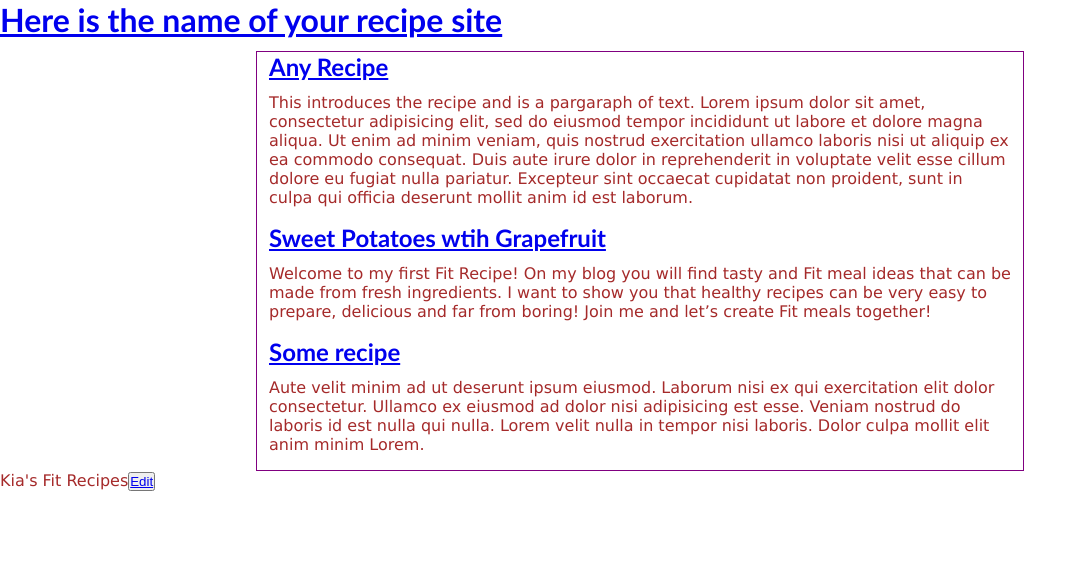
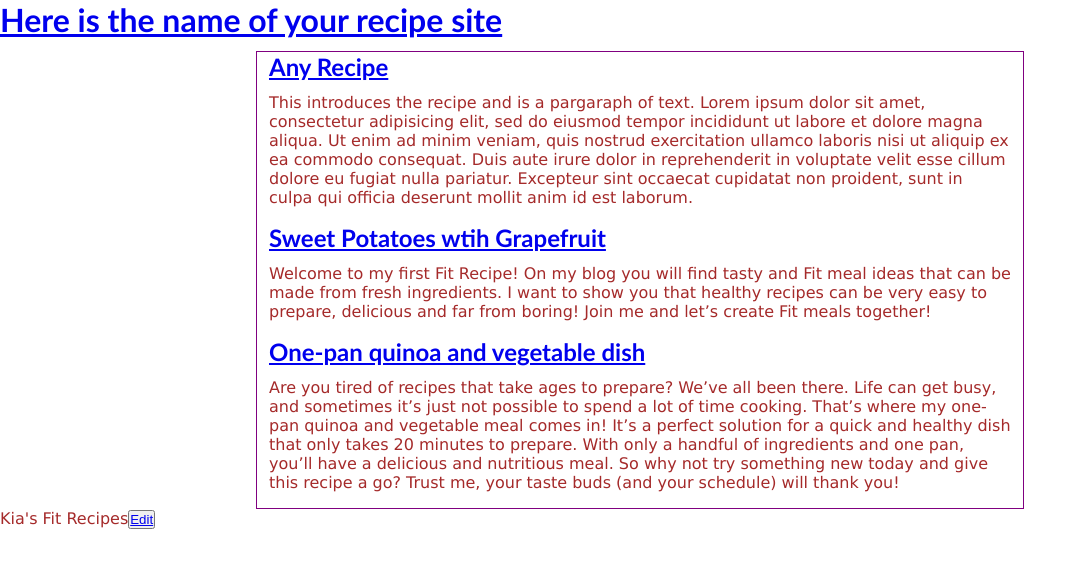
Before and after one commit to kaiablk/FitBook, a Jekyll site: the page built from pages/recipelisting.md, in a window 1280 px wide. Shown: the top 568 px of the page, without its empty margins (0-1087 px from the left). Built offline with Jekyll 4.4.1, drawn with Linux system fonts in a browser that asks for light colours.

Commit message:
Update Recipe “recipe1”

```diff
--- a/_recipes/recipe1.md
+++ b/_recipes/recipe1.md
@@ -1,46 +1,37 @@
 ---
+title: One-pan quinoa and vegetable dish
+date: 2022-10-19
+order: 2
 layout: recipe
-title: Some recipe
-date: 2022-10-19
 published: true
-order: 2
 ---
-Aute velit minim ad ut deserunt ipsum eiusmod. Laborum nisi ex qui exercitation elit dolor consectetur. Ullamco ex eiusmod ad dolor nisi adipisicing est esse. Veniam nostrud do laboris id est nulla qui nulla. Lorem velit nulla in tempor nisi laboris. Dolor culpa mollit elit anim minim Lorem.
+Are you tired of recipes that take ages to prepare? We've all been there. Life can get busy, and sometimes it's just not possible to spend a lot of time cooking. That's where my one-pan quinoa and vegetable meal comes in! It's a perfect solution for a quick and healthy dish that only takes 20 minutes to prepare. With only a handful of ingredients and one pan, you'll have a delicious and nutritious meal. So why not try something new today and give this recipe a go? Trust me, your taste buds (and your schedule) will thank you!
 
-![Delicious Plate of Toast, Blueberries and Bananas, covered in sticky maple syrup](../uploads/joseph-gonzalez-zcUgjyqEwe8-unsplash.jpg "Photo by Joseph Smart")
-
+![Delicious Plate of Toast, Blueberries and Bananas, covered in sticky maple syrup](../uploads/quinua.png "Photo by Joseph Smart")
 
 ## Ingredients
 
-- 1 kg something or something else
-- 160 ml something or something else
-- ½ large something or something else
-- 450 grams something or something else
-- 1 glass white wine
-- 350 grams fresh something or something else,
-- 1400 grams something or something else, drained of some of their juice and chopped
-- teaspoon ground something or something else
-- teaspoon ground something or something else
-- salt and black pepper
-- 1 teaspoon oregano
-- 25 grams grated Parmesan, Kefalotiri, or Gruyere cheese
-- some chopped something
-- 80 grams something
-- 80 grams something else
-- 600 ml warm something
-- 2 egg yolks
-- 4 tablespoons toasted something or something else
-
+* 1/2 cup quinoa
+* 1/4 cup water
+* 1/4 cup chopped vegetables of your choice (e.g. bell pepper, zucchini, onion, carrot)
+* 1/2 teaspoon garlic powder
+* 1/3 teaspoon chilli powder
+* Salt and pepper
+* 1 teaspoon of olive oil
+* Optional toppings: fresh basil, sliced avocado, crumbled feta cheese
 
 ## Method
 
-Occaecat nulla proident do aute non amet cillum et enim. Non in commodo consequat minim. Id excepteur adipisicing cillum minim Lorem anim est eiusmod incididunt. Consectetur nostrud pariatur amet enim dolore labore deserunt tempor magna fugiat dolor veniam anim. Ut ex sit ullamco ullamco magna aliqua cupidatat ullamco adipisicing tempor. Cupidatat fugiat in consectetur quis sunt laboris qui veniam sunt id deserunt minim.
+1. Use a fine-mesh strainer to rinse the quinoa, then set it aside.
+2. In a nonstick pan, heat the olive oil over medium heat.
+3. After adding the vegetables, simmer them for 5-7 minutes, or until they are cooked.
+4. Add the washed quinoa to the pan and whisk in the water, salt, pepper, garlic powder, and chilli powder.
+5. Bring the mixture to a boil, lower the heat to a simmer, cover the pan, and cook the quinoa for 15 minutes, or until the water is absorbed.
+6. Turn off the heat and let the quinoa lie in the pan for five minutes to fluff up.
+7. Arrange the quinoa and vegetables in a bowl and top with whichever garnishes you choose.
+8. Enjoy your delicious and nutritious one-pan meal!
 
-Laborum dolore minim veniam excepteur aliquip aliqua mollit minim id exercitation ipsum. Quis sint qui enim labore amet irure culpa eiusmod ullamco amet minim aliquip ut eiusmod. Qui Lorem dolore labore esse reprehenderit cillum reprehenderit.
 
-Do elit laboris irure pariatur nostrud officia. Proident anim amet officia irure occaecat aliqua nisi ex. Non minim excepteur consectetur mollit aliquip ad occaecat est velit. Enim laboris mollit reprehenderit cupidatat voluptate ipsum aliquip nostrud deserunt amet. Qui aliquip deserunt commodo pariatur qui anim. Aliquip excepteur reprehenderit in sint enim Lorem non Lorem pariatur adipisicing dolore ullamco incididunt ullamco.
 
-Cupidatat nostrud excepteur sunt exercitation excepteur dolor adipisicing. Aliqua et commodo do duis fugiat non consequat duis. Esse velit velit sit aute voluptate exercitation cupidatat velit cupidatat duis culpa non duis deserunt. Non voluptate et ea incididunt elit irure eu irure ullamco ea Lorem tempor. Veniam sint irure reprehenderit mollit nisi amet fugiat nulla duis. Nulla nostrud sint reprehenderit est enim dolore ipsum. Sint eu anim excepteur consectetur ipsum.
-
-- Serves: 6
-- Preparation time: 1 hour
+* Serves: 2
+* Preparation time: 20 minutes
```
Also changed, not shown: 2 other files.
